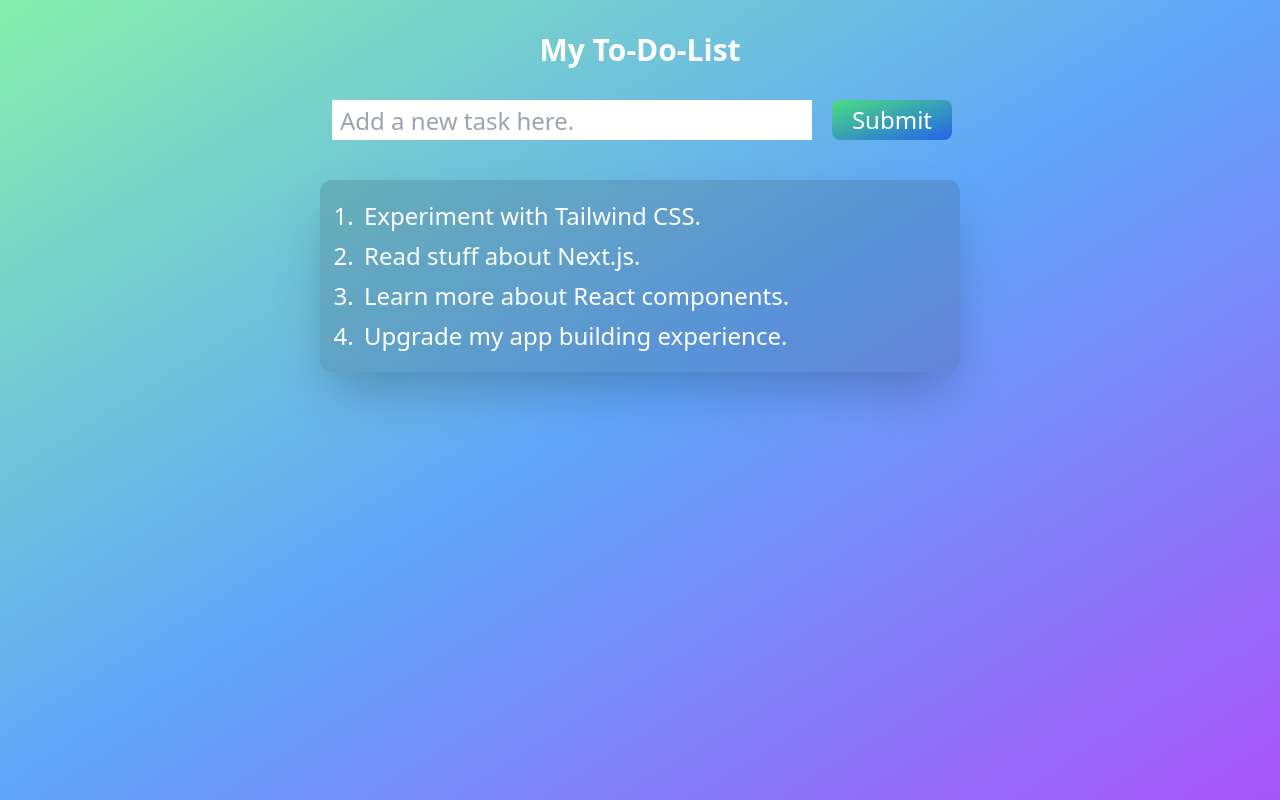
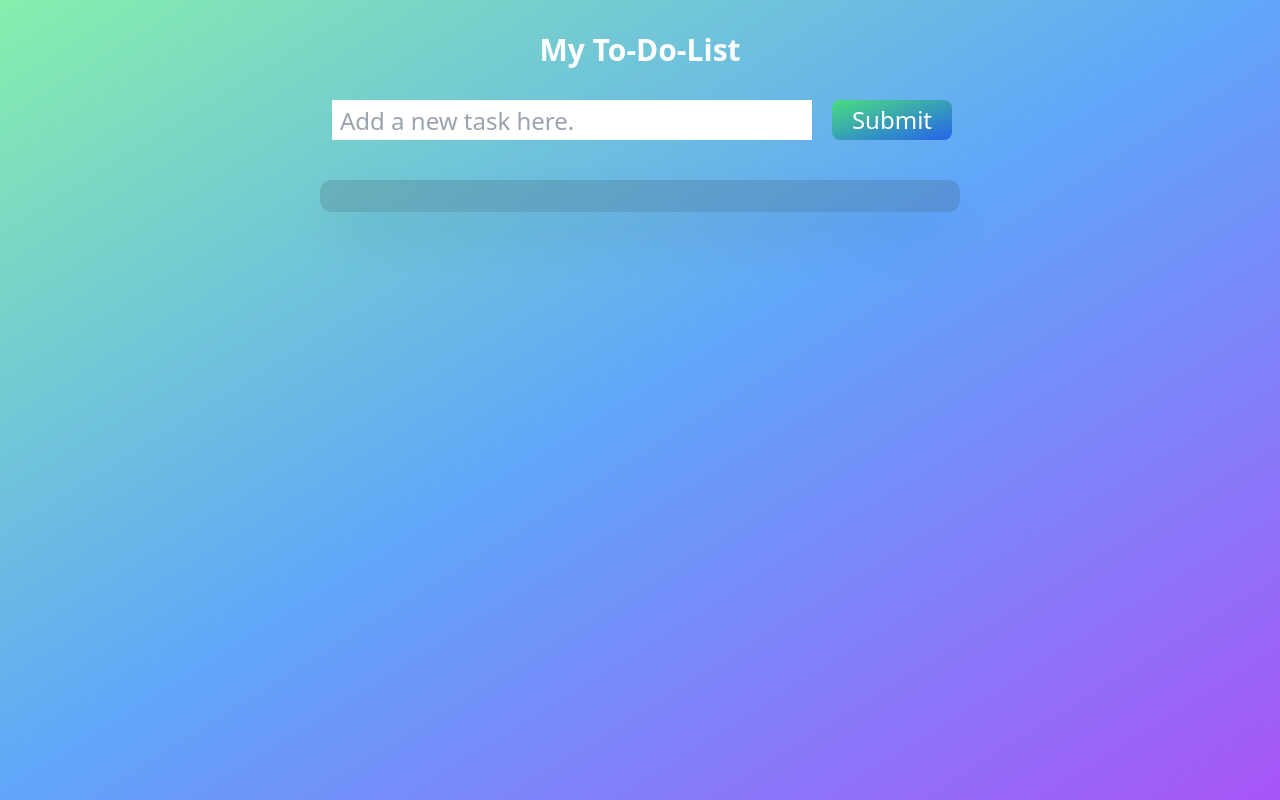
Before and after one commit to DanielaKuester/productivity-toolbox, a Next.js app: page /todo-list in a window 1280 px wide. Built offline with nearby package versions, Linux system fonts and the light colour scheme.

Commit message:
Add items dynamically to the to-do-list

```diff
--- a/pages/todo-list.js
+++ b/pages/todo-list.js
@@ -1,41 +1,21 @@
 import { useState } from "react";
 import Task from "@/components/Task";
 
+let todoKey = 0;
+
 export default function TodoList() {
     const [todo, setTodo] = useState("");
-    const [todoKey, setTodoKey] = useState("");
-
-    const todoList = [
-        {   "key": 0,
-            "taskText": "Experiment with Tailwind CSS."
-        },
-        {
-            "key": 1,
-            "taskText": "Read stuff about Next.js."
-        },
-        {
-            "key": 2,
-            "taskText": "Learn more about React components."
-        },
-        {
-            "key": 3,
-            "taskText": "Upgrade my app building experience."
-        }
-    ]
-
-    const todoListItems = todoList.map(
-        (todoListItem, index) => {
-            return (
-                <Task key={index} text={todoListItem.taskText} />
-            )
-        }
-    )
+    const [todoList, setTodoList] = useState([]);
 
     const handleChange = (e) => {
         setTodo(e.target.value);
     }
+
     const handleSubmit = (e) => {
-        todoListItems.push({todo});
+        setTodoList([
+            ...todoList,
+            { "key": todoKey++, "taskText": todo}
+        ]);
         console.log(todo);
         e.preventDefault();
     }
@@ -62,7 +42,9 @@ export default function TodoList() {
                 </button>
             </form>
             <ul className="list-decimal container mx-auto box-border rounded-xl shadow-2xl h-auto w-1/2 p-4 px-10 bg-opacity-20 bg-gray-700 flex flex-col text-left text-2xl text-white">
-                {todoListItems}
+                {todoList.map(todoElement => (
+                    <li className="p-1" key={todoElement.key}>{todoElement.taskText}</li>
+                ))}
             </ul>
         </div>
     )
```
